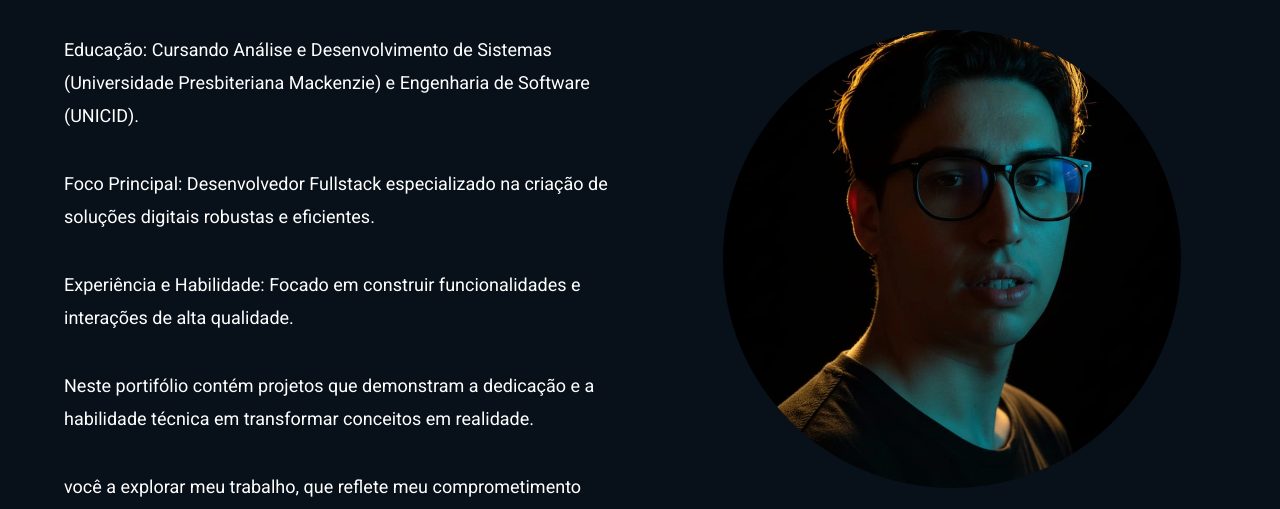
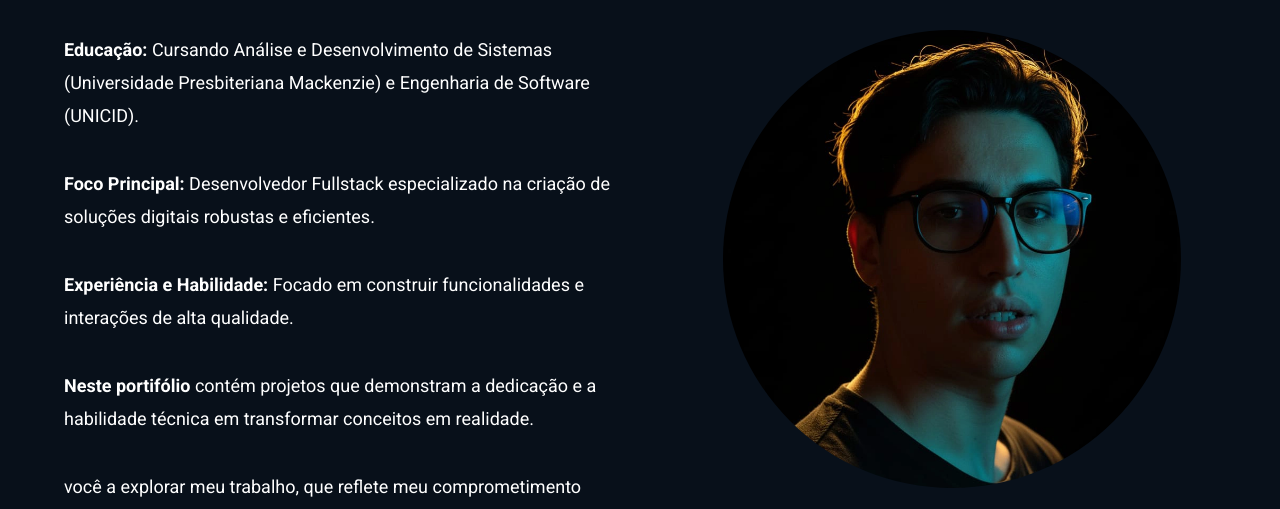
Before and after one commit to FilipeVersani/portifolio-filipe-versani, a plain HTML site: page index.html in a window 1280 px wide. Shown: the part 291-800 px from the top of the page. Drawn offline with nearby package versions, Linux system fonts and the light colour scheme; files whose address does not match are found by name.

Commit message:
Add files via upload

```diff
--- a/assets/css/style.css
+++ b/assets/css/style.css
@@ -409,6 +409,7 @@ main>.btn-top svg {
     height: 93%;
     border-radius: 50%;
     object-fit: cover;
+    object-position: 100% 31%;
 }
 
 #sobre-mim .esq .sobre {
@@ -439,6 +440,10 @@ main>.btn-top svg {
     font-size: 18px;
     line-height: 33px;
     margin-bottom: 35px;
+}
+
+#sobre-mim .esq .descricao b{
+    font-weight: 800;
 }
 
 #sobre-mim .esq .experiencias {
```
Also changed, not shown: assets/imagens/filipe-versani-foto.webp (added), assets/imagens/teste.jpeg (added).
